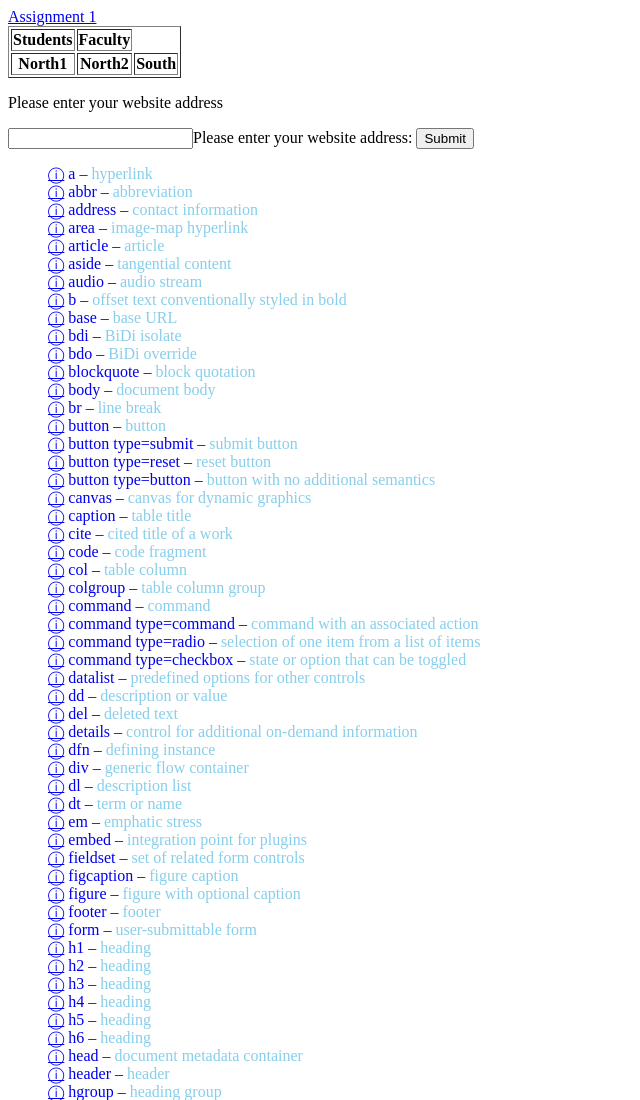
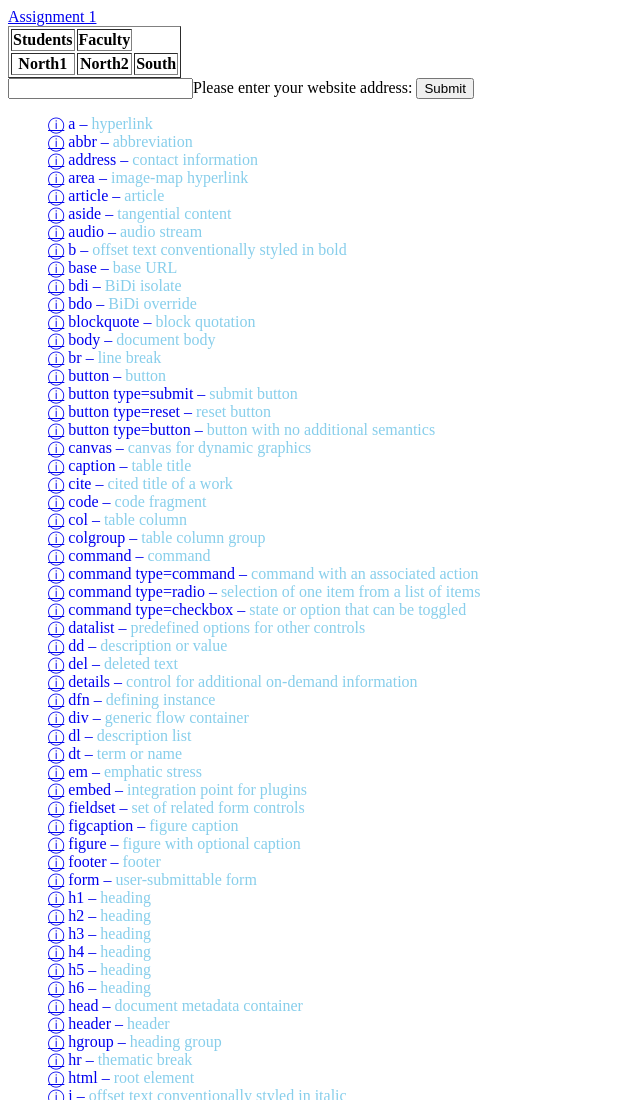
Before and after one commit to KyleWhen/workspace-html-2020-8arbqi, a website: page HTMLelements.html in a window 1280 px wide. Shown: the top 1100 px of the page, without its empty margins (0-640 px from the left). Drawn offline with Linux system fonts and the light colour scheme.

Commit message:
1 file modified

```diff
--- a/HTMLelements.html
+++ b/HTMLelements.html
@@ -22,7 +22,6 @@ and open the template in the editor.
         <th>North2</th>
         <th>South</th>
         </table>
-        <p>Please enter your website address</p>
         <input type="url" id="wsite" name="wsite">Please enter your website address:
         <input type="submit">
     <body>
```
